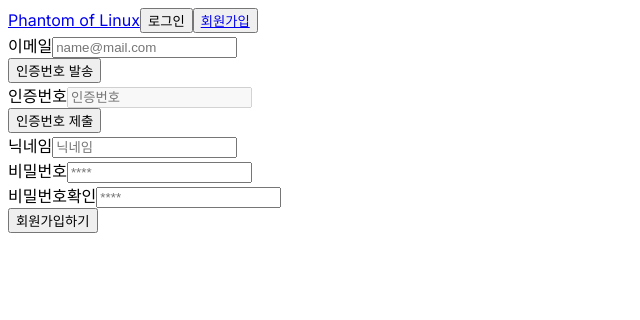
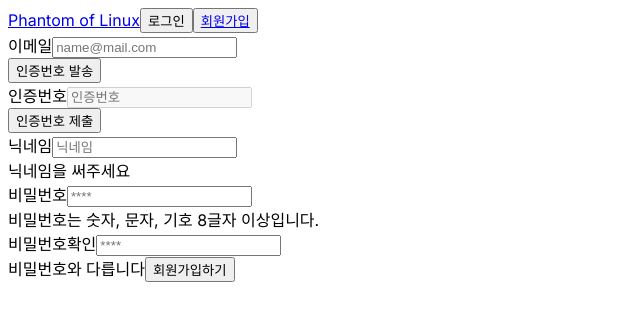
Before and after one commit to PhantomOfLINUX/POL_Front, a Next.js app: page /signup in a window 1280 px wide. Shown: the top 320 px of the page, without its empty margins (0-640 px from the left). Built offline with nearby package versions, Linux system fonts and the light colour scheme; no server answers.

Commit message:
feat: 회원가입 message 작성

```diff
--- /dev/null
+++ b/src/components/signup/SignText.tsx
@@ -0,0 +1,9 @@
+
+
+const SignText = ({check,instruct}:{check:boolean,instruct:string}) =>{
+    return (
+        <span>{instruct}</span>
+    )
+}
+
+export default SignText;
--- a/src/components/signup/SignUp.tsx
+++ b/src/components/signup/SignUp.tsx
@@ -3,34 +3,56 @@
 import React,{useState} from "react"
 
 import SignUpInput from "./SignUpInput"
+import SignText from "./SignText"
 
 import { SendAuthentication, CheckAuthentication } from "@/utils/SignUpUtils/SignUpUtil"
+
 
 const SignUp = () => {
     const [email,setEmail] = useState<string>("")
     const [emailCertification,setEmailCertification] = useState<string>("")
     const [certificationBoolean,setcertificationBoolean] = useState<boolean>(true);
-    const onSubmit = (e:React.FormEvent<HTMLFormElement>) => {
-        e.preventDefault();
-    }
-    const onChange = (e:string) => {
+    const [name,setName] = useState<string>("");
+    const [password,setPassword] = useState<string>("");
+    const [passwordCheck,setPasswordCheck] = useState<string>("");
 
-    }
     return (
-        <form onSubmit={onSubmit}>
+        <div>
+        <form>
             <SignUpInput label="이메일" placeholder="name@mail.com" type="email" onChange={setEmail} abled={false}/>
             <button onClick={(e)=>SendAuthentication(e,email,setcertificationBoolean)}>인증번호 발송</button>
 
             <SignUpInput label="인증번호" placeholder="인증번호" type="text" onChange={setEmailCertification} abled={certificationBoolean}/>
             <button onClick={(e)=>CheckAuthentication(email,emailCertification)}>인증번호 제출</button>
 
-            <SignUpInput label="닉네임" placeholder="닉네임" type="text" onChange={onChange} abled={false}/>
-            <SignUpInput label="비밀번호" placeholder="****" type="password" onChange={onChange} abled={false}/>
-            <SignUpInput label="비밀번호확인" placeholder="****" type="password" onChange={onChange} abled={false}/>
-
+            <SignUpInput label="닉네임" placeholder="닉네임" type="text" onChange={setName} abled={false}/>
+            <SignText check={true} instruct="닉네임을 써주세요"/>
+            <SignUpInput label="비밀번호" placeholder="****" type="password" onChange={setPassword} abled={false}/>
+            <SignText check={true} instruct="비밀번호는 숫자, 문자, 기호 8글자 이상입니다."/>
+            <SignUpInput label="비밀번호확인" placeholder="****" type="password" onChange={setPasswordCheck} abled={false}/>
+            <SignText check={true} instruct="비밀번호와 다릅니다"/>
             <button>회원가입하기</button>
         </form>
+        </div>
     )
 }
 
 export default SignUp;
+
+/*
+onSubmit 할 때 체크할 것
+1. 이메일과 이메일 인증번호 확인
+2. 이름 적혀있는지
+3. 비밀번호 적혀 있고, 비밀번호와 비밀번호 확인이 맞는디
+아래에 빨간 글씨로 주의 주기
+onChange를 바꿔야 할듯?
+커링 함수 사용해서 onChange 사용해도 괜찮을듯?
+onChange(setState,e,Instructions,조건)
+조건
+닉네임: 빈칸이 아니여야함
+비밀번호: 비밀번호 형식에 맞아야함
+비밀번호 확인: 비밀번호와 같아야함
+
+조건은 css를 건들자.
+error: 인증번호 누를시 아래 버튼도 같이 눌림
+*/
--- a/src/types/signUptypes.ts
+++ b/src/types/signUptypes.ts
@@ -7,3 +7,9 @@ export type signType = {
     onChange:(newValue: string) => void;
     abled:boolean
 }
+
+export type signOnChangetype = {
+    setState:(e:string)=>void;
+    e:React.ChangeEvent<HTMLInputElement>;
+    checkCondition:(e:string)=>boolean;
+}
--- a/src/utils/SignUpUtils/SignUpUtil.ts
+++ b/src/utils/SignUpUtils/SignUpUtil.ts
@@ -9,13 +9,21 @@ export const SendAuthentication = (e:React.MouseEvent<HTMLElement>,email:string,
     }
     else
         setcertificationBoolean(true);
-}
+}//email 인증번호 보내는 코드
 
 const FetchAuthentication = async (email:string) => {
-    await fetch((`${url}/api/sign-up/mail/${email}`));//응답값이 없다. 추후에 promise로 감쌀필요 있음
-}
+    console.log("인증번호 발송")
+    await fetch((`${url}/api/sign-up/mail/${email}`)).catch(e=>{
+        console.log(e)
+    });//응답값이 없다. 추후에 promise로 감쌀필요 있음
+}//인증번호 체크 -> 길이가 짧을 경우 합쳐도 좋을 듯?
 
 export const CheckAuthentication = async (email:string,emailAuth:string) => {
     const check = await fetch((`${url}/api/sign-up/mail/${email}/code/${emailAuth}`));//응답값이 없다. 추후에 promise로 감쌀필요 있음
-    console.log(check.json)
+    console.log(check)//email onChange -> email 잘못됐다고 하기
 }
+
+
+export const onChange = (e:React.MouseEvent<HTMLElement>,) => {
+
+}
```
